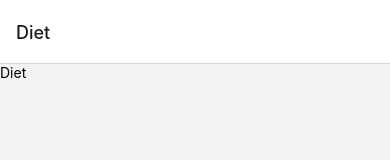
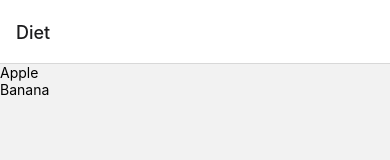
Before and after one commit to Liting-Zhou/assignmentTwo, a React Native app: screen /Diet in a window 390 px wide. Shown: the top 160 px of the page. Built offline with nearby package versions, Linux system fonts and the light colour scheme.

Commit message:
implement ItemsList and apply it to the Activities and Diet screens

```diff
--- /dev/null
+++ b/components/ItemsList.js
@@ -0,0 +1,30 @@
+import { StyleSheet, Text, View, FlatList } from "react-native";
+import React from "react";
+
+export default function ItemsList({ collection }) {
+  const activitiesData = [
+    { id: 1, name: "Running" },
+    { id: 2, name: "Swimming" },
+  ];
+
+  const dietData = [
+    { id: 1, name: "Apple" },
+    { id: 2, name: "Banana" },
+  ];
+  const data = collection === "activities" ? activitiesData : dietData;
+  return (
+    <View style={styles.container}>
+      <FlatList
+        data={data}
+        // keyExtractor={(item) => item.id.toString()}
+        renderItem={({ item }) => (
+          <View style={styles.item}>
+            <Text>{item.name}</Text>
+          </View>
+        )}
+      />
+    </View>
+  );
+}
+
+const styles = StyleSheet.create({});
--- a/screens/Activities.js
+++ b/screens/Activities.js
@@ -1,12 +1,9 @@
 import { StyleSheet, Text, View } from "react-native";
 import React from "react";
+import ItemsList from "../components/ItemsList";
 
 export default function Activities() {
-  return (
-    <View>
-      <Text>Activities</Text>
-    </View>
-  );
+  return <ItemsList collection="activities" />;
 }
 
 const styles = StyleSheet.create({});
--- a/screens/Diet.js
+++ b/screens/Diet.js
@@ -1,12 +1,9 @@
 import { StyleSheet, Text, View } from "react-native";
 import React from "react";
+import ItemsList from "../components/ItemsList";
 
 export default function Diet() {
-  return (
-    <View>
-      <Text>Diet</Text>
-    </View>
-  );
+  return <ItemsList collection="diet" />;
 }
 
 const styles = StyleSheet.create({});
```
